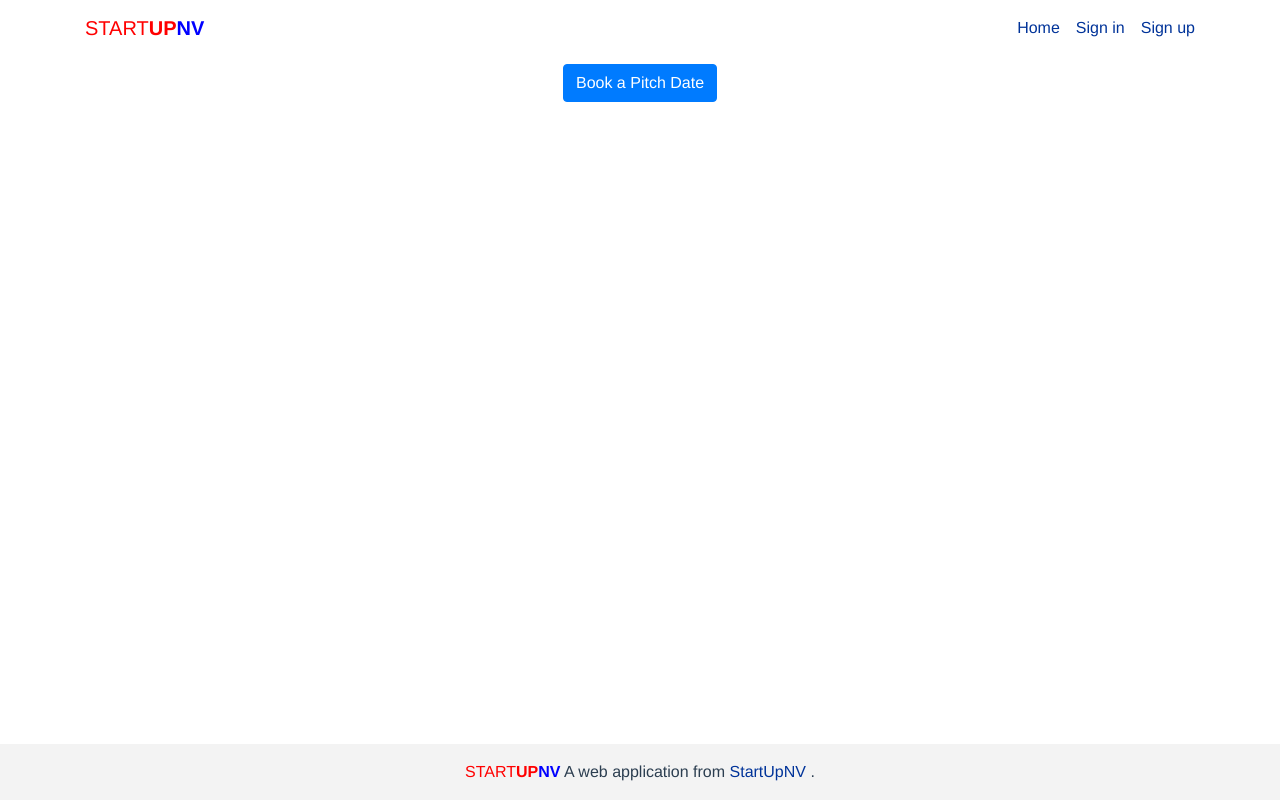
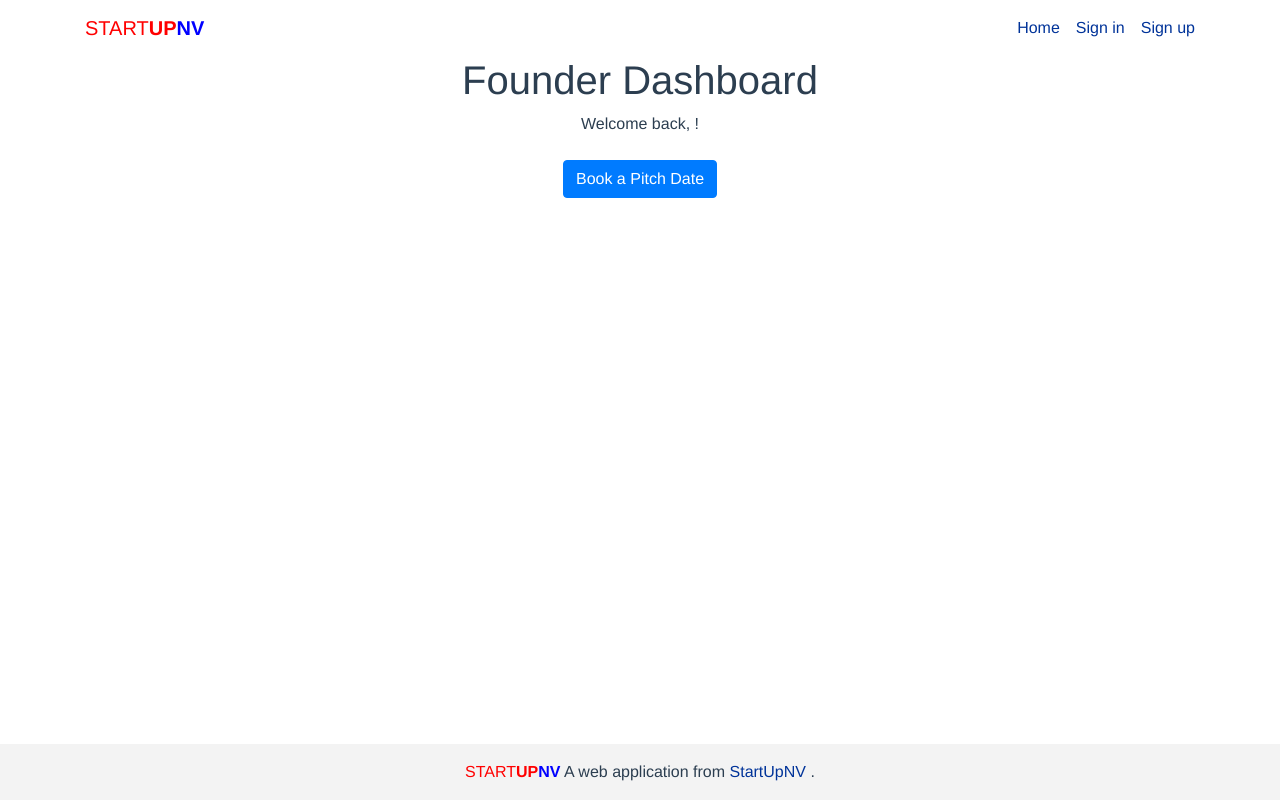
Before and after one commit to landeaux/spawa-client, a Vue app: page / in a window 1280 px wide. Built offline with nearby package versions, Linux system fonts and the light colour scheme.

Commit message:
Changed Home.vue to Render Appropriate Dashboard. Moved book button to FounderDashboard.vue.

```diff
--- a/src/components/EvaluatorDashboard.vue
+++ b/src/components/EvaluatorDashboard.vue
@@ -12,7 +12,7 @@ export default {
 <template>
   <div class="greeting">
     <h1>Evaluator Dashboard</h1>
-    <p>Welcome back, {{ currentUser.username }}!</p>
+    <p>Welcome back, {{ currentUser }}!</p>
   </div>
 </template>
 
--- a/src/components/FounderDashboard.vue
+++ b/src/components/FounderDashboard.vue
@@ -10,9 +10,22 @@ export default {
 </script>
 
 <template>
-  <div class="greeting">
-    <h1>Founder Dashboard</h1>
-    <p>Welcome back, {{ currentUser.username }}!</p>
+  <div id="view">
+    <div class="greeting">
+      <h1>Founder Dashboard</h1>
+      <p>Welcome back, {{ currentUser.username }}!</p>
+    </div>
+    <router-link
+      class="nav-link"
+      :to="{ name: 'book-pitch-date' }"
+    >
+      <button
+        type="button"
+        class="btn btn-primary"
+      >
+        Book a Pitch Date
+      </button>
+    </router-link>
   </div>
 </template>
 
--- a/src/views/Home.vue
+++ b/src/views/Home.vue
@@ -1,8 +1,13 @@
 <script>
 import { mapGetters } from 'vuex';
+import AdminDashboard from '@/components/AdminDashboard';
+import EvaluatorDashboard from '@/components/EvaluatorDashboard';
+import FounderDashboard from '@/components/FounderDashboard';
+import ReviewerDashboard from '@/components/ReviewerDashboard';
 
 export default {
   name: 'Home',
+  components: { EvaluatorDashboard, FounderDashboard, ReviewerDashboard, AdminDashboard },
   computed: {
     ...mapGetters(['currentUser']),
   },
@@ -11,16 +16,9 @@ export default {
 
 <template>
   <div id="view">
-    <router-link
-      class="nav-link"
-      :to="{ name: 'book-pitch-date' }"
-    >
-      <button
-        type="button"
-        class="btn btn-primary"
-      >
-        Book a Pitch Date
-      </button>
-    </router-link>
+    <AdminDashboard v-if="currentUser.role === 'admin'" />
+    <EvaluatorDashboard v-else-if="currentUser.role === 'evaluator'" />
+    <ReviewerDashboard v-else-if="currentUser.role === 'reviewer'" />
+    <FounderDashboard v-else />
   </div>
 </template>
```
